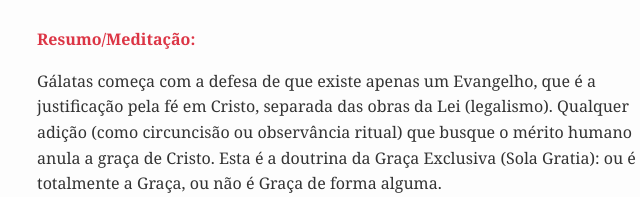
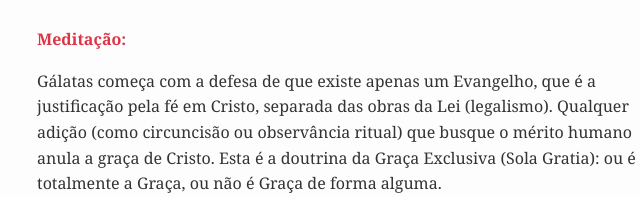
Before and after one commit to AlexConsulting/estudos, a plain HTML site: page galatas/index.html in a window 1280 px wide. Shown: the part 596-793 px from the top of the page, 288-928 px from the left. Drawn offline with Linux system fonts and the light colour scheme.

Commit message:
Add files via upload

```diff
--- a/galatas/index.html
+++ b/galatas/index.html
@@ -365,7 +365,7 @@
                 ttsLoading: "⏳ Carregando Áudio...",
                 ttsUnsupported: "❌ Áudio Indisponível",
                 versiculoChave: "Versículo Chave:",
-                resumoMeditacao: "Resumo/Meditação:",
+                resumoMeditacao: "Meditação:",
                 aplicacaoPratica: "Aplicação Prática:", /* CHAVE CORRETA */
                 oracaoLabel: "Oração:",
             },
@@ -388,7 +388,7 @@
                 ttsLoading: "⏳ Loading Audio...",
                 ttsUnsupported: "❌ Audio Unavailable",
                 versiculoChave: "Key Verse:",
-                resumoMeditacao: "Summary/Meditation:",
+                resumoMeditacao: "Meditation:",
                 aplicacaoPratica: "Practical Application:", /* CHAVE CORRETA */
                 oracaoLabel: "Prayer:",
             },
@@ -411,7 +411,7 @@
                 ttsLoading: "⏳ Cargando Audio...",
                 ttsUnsupported: "❌ Audio No Disponible",
                 versiculoChave: "Versículo Clave:",
-                resumoMeditacao: "Resumen/Meditación:",
+                resumoMeditacao: "Meditación:",
                 aplicacaoPratica: "Aplicación Práctica:", /* CHAVE CORRIGIDA */
                 oracaoLabel: "Oración:",
             },
@@ -434,7 +434,7 @@
                 ttsLoading: "⏳ Chargement Audio...",
                 ttsUnsupported: "❌ Audio Indisponível",
                 versiculoChave: "Verset Clé:",
-                resumoMeditacao: "Résumé/Méditation:",
+                resumoMeditacao: "Méditation:",
                 aplicacaoPratica: "Application Pratique:", /* CHAVE CORRIGIDA */
                 oracaoLabel: "Prière:",
             }
```
